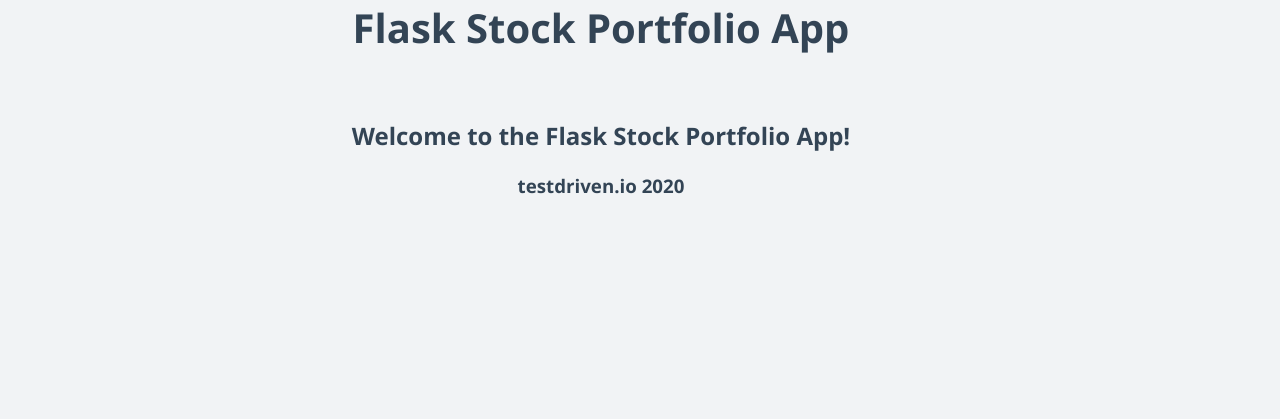
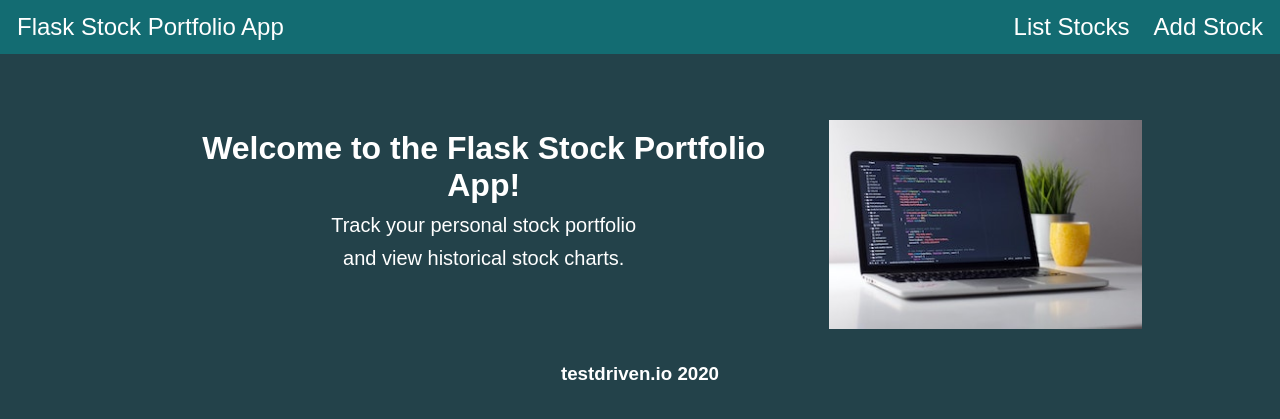
Before and after one commit to dreamkatana/flask-stock-portfolio-code, a Flask app: page / in a window 1280 px wide. Shown: the top 419 px of the page. Run offline with Flask 2, Linux system fonts and the light colour scheme; parts of the project's set-up code (start-up, migrations or seed data) failed here and were passed over.

Commit message:
Major update based on editing all chapters in Part I (Flask Fundamentals)

```diff
--- a/app.py
+++ b/app.py
@@ -1,21 +1,26 @@
 from flask import Flask, escape, render_template, request, session, redirect, url_for, flash
 from logging.handlers import RotatingFileHandler
 import logging
+from flask.logging import default_handler
 
 app = Flask(__name__)
 
+# TEMPORARY - Set the secret key to a temporary value!
+app.secret_key = 'BAD_SECRET_KEY'
+
 # Logging Configuration
-file_formatter = logging.Formatter('%(asctime)s %(levelname)s: %(message)s [in %(filename)s:%(lineno)d]')
-file_handler = RotatingFileHandler('instance/logs/flask-stock-portfolio.log',
+file_handler = RotatingFileHandler('flask-stock-portfolio.log',
                                    maxBytes=16384,
                                    backupCount=20)
+file_formatter = logging.Formatter('%(asctime)s %(levelname)s: %(message)s [in %(filename)s:%(lineno)d]')
 file_handler.setFormatter(file_formatter)
 file_handler.setLevel(logging.INFO)
 app.logger.addHandler(file_handler)
+
+# Remove the default logger configured by Flask
+app.logger.removeHandler(default_handler)
+
 app.logger.info('Starting the Flask Stock Portfolio App...')
-
-# TEMPORARY - Set the secret key to a temporary value!
-app.secret_key = 'BAD_SECRET_KEY'
 
 
 @app.route('/')
@@ -28,11 +33,17 @@ def index():
 def about():
     flash('Thanks for learning about this site!', 'info')
     return render_template('about.html', company_name='TestDriven.io')
+    # return render_template('about.html')
 
 
-@app.route('/users/<username>')
-def user_profile(username):
-    return f'<h1>Welcome {escape(username)}!</h1>'
+@app.route('/stocks/')
+def projects():
+    return 'The stocks page'
+
+
+@app.route('/hello/<path:message>')
+def hello_message(message):
+    return f'<h1>Welcome {escape(message)}!</h1>'
 
 
 @app.route('/blog_posts/<int:post_id>')
@@ -43,21 +54,21 @@ def display_blog_post(post_id):
 @app.route('/add_stock', methods=['GET', 'POST'])
 def add_stock():
     if request.method == 'POST':
-        # DEBUG - Print the form data to the console
+        # Print the form data to the console
         for key, value in request.form.items():
             print(f'{key}: {value}')
 
         # Save the form data to the session object
-        session['stockSymbol'] = request.form['stockSymbol']
-        session['numberOfShares'] = request.form['numberOfShares']
-        session['sharePrice'] = request.form['sharePrice']
-        flash(f"Added new stock ({ request.form['stockSymbol'] })!", 'success')
-        app.logger.info(f"Added new stock ({ request.form['stockSymbol'] })!")
+        session['stock_symbol'] = request.form['stock_symbol']
+        session['number_of_shares'] = request.form['number_of_shares']
+        session['purchase_price'] = request.form['purchase_price']
+        flash(f"Added new stock ({ request.form['stock_symbol'] })!", 'success')
+        app.logger.info(f"Added new stock ({ request.form['stock_symbol'] })!")
         return redirect(url_for('list_stocks'))
-    else:
-        return render_template('add_stock.html')
+
+    return render_template('add_stock.html')
 
 
-@app.route('/stocks')
+@app.route('/list_stocks')
 def list_stocks():
     return render_template('stocks.html')
--- a/static/css/base_style.css
+++ b/static/css/base_style.css
@@ -7,10 +7,13 @@
 }
 
 body {
-  background: #f1f3f5;
-  font-family: segoe ui,helvetica neue,sans-serif;
-  color: #345;
-  overflow-x: hidden;
+  background-color: #23424A;
+  color: white;
+  font-family: sans-serif;
+}
+
+img {
+  max-width: 100%;
 }
 
 
@@ -31,11 +34,9 @@ footer {
 
 .grid-container {
   display: grid;
-  grid-template-columns: 10% 35% 35% 10%;
-  grid-auto-rows: minmax(40px, auto);
+  grid-template-columns: 10% 1fr 1fr 10%;
+  grid-auto-rows: minmax(30px, auto);
   grid-gap: 10px;
-  max-width: 1080px;
-  margin: auto;
   grid-template-areas:
     "header    header     header    header"
     "messages  messages   messages  messages"
@@ -47,27 +48,61 @@ footer {
 /* Header Styling
  ****************/
 header {
-  margin: auto;
+  background-color: #136C72;
+  border: 1px solid #136C72;
+  padding: 0.75em 0;
 }
 
-header h1 {
-  font-size: 2.5em;
+.nav {
+  display: flex;
+  justify-content: space-between;
+}
+
+.nav-list {
+  display: flex;
+  justify-content: space-between;
+  list-style: none;
+  padding: 0 1em;
+}
+
+.nav-item {
+  text-decoration: none;
+}
+
+.nav-item + .nav-item {
+  margin-left: 1.5em;
+}
+
+.nav-link {
+  color: white;
+  font-size: 1.5rem;
+  text-decoration: none;
+  text-transform: capitalize;
 }
 
 
 /* Message Styling
  *****************/
-
 .flash-message {
-  width: 100%;
-  margin-bottom: 15px;
-  background: purple;
+  background: #38CFD9;
+  display: flex;
+  justify-content: space-between;
+  padding: 0.5em 1em;
+  transition: opacity 1.0s;
 }
 
-.flash-message p {
-  padding: 15px;
+.flash-message p, span {
+  font-size: 1.1rem;
   color: white;
-  width: auto;
+}
+
+.flash-message span {
+  cursor: pointer;
+  transition: 0.5s;
+}
+
+.flash-message span:hover {
+  color: black;
 }
 
 .flash-message-error {
@@ -95,3 +130,7 @@ header h1 {
 footer {
   margin: auto;
 }
+
+footer h3 {
+  color: white;
+}
--- /dev/null
+++ b/static/css/index_style.css
@@ -0,0 +1,36 @@
+.container {
+  display: flex;
+  justify-content: space-between;
+  margin: 1em 0;
+}
+
+.content-text {
+  margin: 10px 0;
+}
+.content-text h2, p {
+  text-align: center;
+  padding: 0 1.0em;
+}
+
+.content-text h2 {
+  font-size: 2rem;
+}
+
+.content-text p {
+  font-size: 1.25rem;
+  margin-top: 0.5em;
+}
+
+.content-image {
+  margin: auto;
+}
+
+@media (max-width: 650px) {
+  .container {
+    flex-direction: column;
+  }
+
+  .container h2, p {
+    padding: 0 0.5em;
+  }
+}
--- a/templates/base.html
+++ b/templates/base.html
@@ -7,8 +7,8 @@
     <title>Flask Stock Portfolio App</title>
 
     <!-- Local CSS file for styling the application-->
-    <link rel="stylesheet" href="{{ url_for('static', filename='css/base_style.css') }}">
-    <link rel="shortcut icon" href="{{ url_for('static', filename='img/favicon.png') }}">
+   <link rel="stylesheet" href="{{ url_for('static', filename='css/base_style.css') }}">
+   <link rel="shortcut icon" href="{{ url_for('static', filename='img/favicon.png') }}">  <!-- NEW!! -->
 
     <!-- Additional Styling -->
     {% block styling %}
@@ -17,38 +17,43 @@
 
   <body>
     <div class="grid-container">
+
       <header>
-        <h1>Flask Stock Portfolio App</h1>
+        <nav class="nav">
+          <ul class="nav-list">
+            <li class="nav-item"><a class="nav-link" href="{{ url_for('index') }}">Flask Stock Portfolio App</a></li>
+          </ul>
+          <ul class="nav-list">
+            <li class="nav-item"><a class="nav-link" href="{{ url_for('list_stocks') }}">List Stocks</a></li>
+            <li class="nav-item"><a class="nav-link" href="{{ url_for('add_stock') }}">Add Stock</a></li>
+          </ul>
+        </nav>
       </header>
 
       <div class="messages">
-        <!-- flash messages -->
-        {% for error_message in get_flashed_messages(category_filter=["error"]) %}
-          <div class="flash-message flash-message-error"><p>{{ error_message }}</p></div>
-        {% endfor %}
-
-        {% for success_message in get_flashed_messages(category_filter=["success"]) %}
-          <div class="flash-message flash-message-success"><p>{{ success_message }}</p></div>
-        {% endfor %}
-
-        {% for info_message in get_flashed_messages(category_filter=["info"]) %}
-          <div class="flash-message flash-message-info"><p>{{ info_message }}</p></div>
-        {% endfor %}
-
-        {% for message in get_flashed_messages(category_filter=["message"]) %}
-          <div class="flash-message"><p>{{ message }}</p></div>
-        {% endfor %}
+        <!-- flash messages - supported categories: success, info, error, message (default) -->
+        {% with messages = get_flashed_messages(with_categories=true) %}
+          {% if messages %}
+            {% for category, message in messages %}
+              <div class="flash-message flash-message-{{ category }}">
+                <p>{{ message }}</p>
+                <span onclick="this.parentElement.style.opacity=0;">&times;</span>
+              </div>
+            {% endfor %}
+          {% endif %}
+        {% endwith %}
       </div>
 
-      <div class="content">
+      <main class="content">
         <!-- child template -->
         {% block content %}
         {% endblock %}
-      </div>
+      </main>
 
       <footer>
         <h3>testdriven.io 2020</h3>
       </footer>
+
     </div>
   </body>
 </html>
--- a/templates/index.html
+++ b/templates/index.html
@@ -1,5 +1,18 @@
 {% extends "base.html" %}
 
+{% block styling %}
+<link rel="stylesheet" href="{{ url_for('static', filename='css/index_style.css') }}">
+{% endblock %}
+
 {% block content %}
-<h2>Welcome to the Flask Stock Portfolio App!</h2>
+<div class="container">
+  <div class="content-text">
+    <h2>Welcome to the Flask Stock Portfolio App!</h2>
+    <p>Track your personal stock portfolio</p>
+    <p>and view historical stock charts.</p>
+  </div>
+  <div class="content-image">
+    <img src="{{ url_for('static', filename='img/computer_code.jpg') }}" alt="computer on a desk">
+  </div>
+</div>
 {% endblock %}
--- a/templates/stocks.html
+++ b/templates/stocks.html
@@ -18,9 +18,9 @@
 
   <!-- Table Elements (Rows) -->
   <tr>
-    <td>{{ session['stockSymbol'] }}</td>
-    <td>{{ session['numberOfShares'] }}</td>
-    <td>${{ session['sharePrice'] }}</td>
+    <td>{{ session['stock_symbol'] }}</td>
+    <td>{{ session['number_of_shares'] }}</td>
+    <td>${{ session['purchase_price'] }}</td>
   </tr>
 </table>
 {% endblock %}
```
Also changed, not shown: requirements.txt (+8 -8 lines), static/css/add_stock_style.css (+4 -4 lines), templates/add_stock.html (+7 -7 lines), tests/functional/test_stocks.py (added, +43 -0 lines), tests/unit/test_app.py (+11 -28 lines), README.md (added), static/img/computer_code.jpg (added), templates/about.html (line endings or trailing spaces), tests/__init__.py (added), tests/conftest.py (added), 1 other file.
